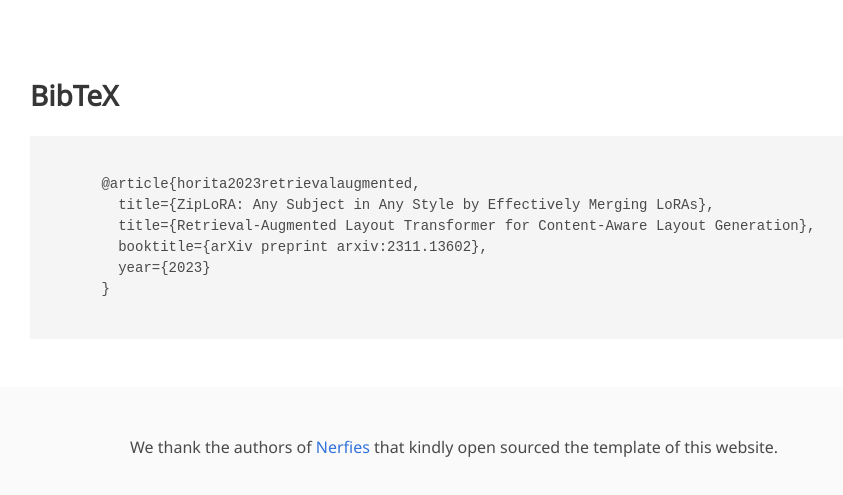
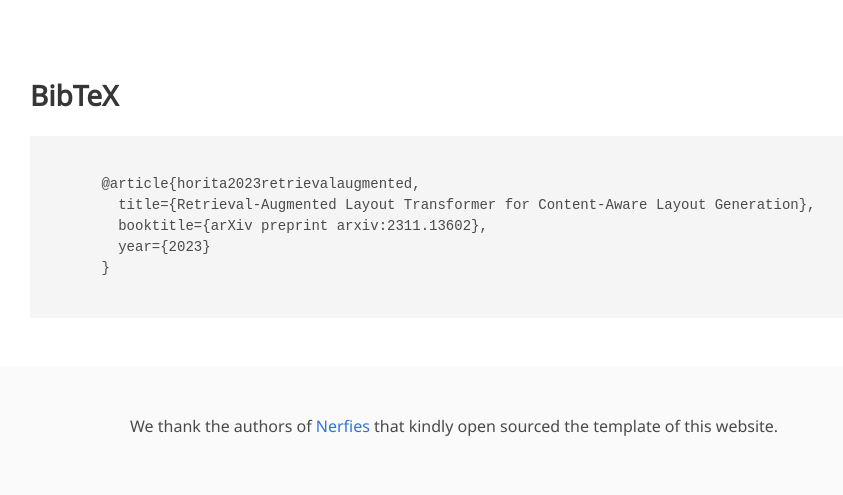
Before and after one commit to UdonDa/RALF, a plain HTML site: page index.html in a window 1280 px wide. Shown: the part 3278-3773 px from the top of the page, without its empty margins (130-973 px from the left). Drawn offline with nearby package versions, Linux system fonts and the light colour scheme; some icons are missing; a web font is replaced by a local one.

Commit message:
Update index.html

```diff
--- a/index.html
+++ b/index.html
@@ -189,7 +189,6 @@
     <h2 class="title">BibTeX</h2>
     <pre><code>
       @article{horita2023retrievalaugmented,
-        title={ZipLoRA: Any Subject in Any Style by Effectively Merging LoRAs},
         title={Retrieval-Augmented Layout Transformer for Content-Aware Layout Generation},
         booktitle={arXiv preprint arxiv:2311.13602},
         year={2023}
```
